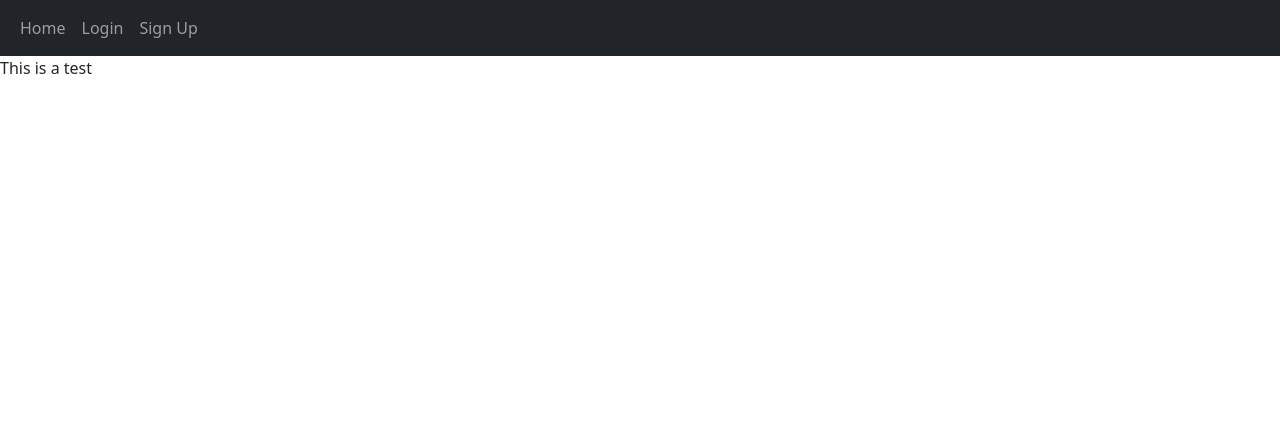
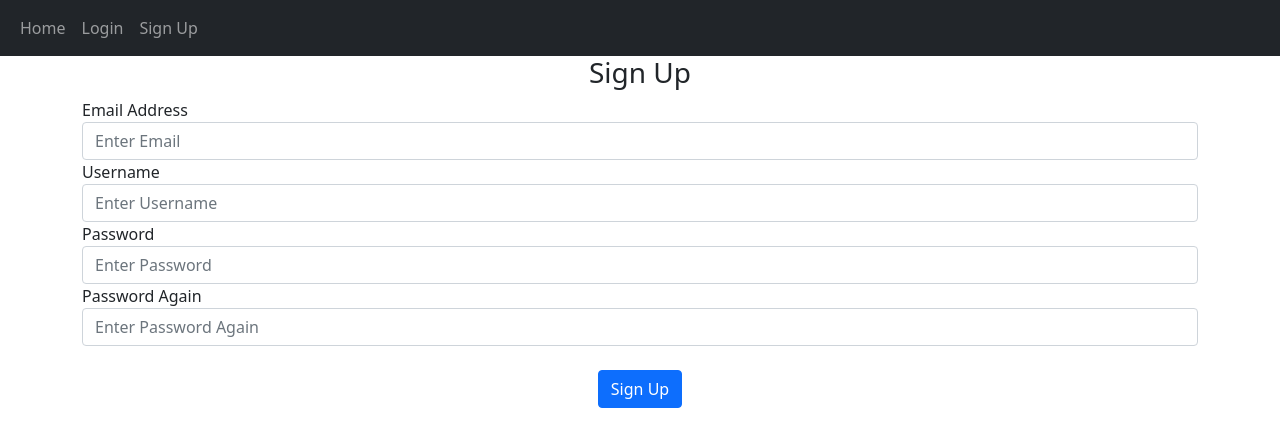
Before and after one commit to verowangari/pitch-post, a Flask app: page /sign-up in a window 1280 px wide. Shown: the top 447 px of the page. Run offline with Flask 2, Linux system fonts and the light colour scheme.

Commit message:
create signup page

```diff
--- a/website/templates/base.html
+++ b/website/templates/base.html
@@ -29,7 +29,7 @@
     </div>
   </div>
 </nav>
-  <div>  {% block content %} {% endblock %} </div>
+  <div class="container">  {% block content %} {% endblock %} </div>
 <!-- JavaScript Bundle with Popper -->
 <script src="https://cdn.jsdelivr.net/npm/bootstrap@5.1.3/dist/js/bootstrap.bundle.min.js" integrity="sha384-ka7Sk0Gln4gmtz2MlQnikT1wXgYsOg+OMhuP+IlRH9sENBO0LRn5q+8nbTov4+1p" crossorigin="anonymous"></script>
 </body>
--- a/website/templates/signup.html
+++ b/website/templates/signup.html
@@ -1,4 +1,44 @@
-{% extends "base.html" %}
-{% block title %} Home{% endblock %}
-
-{% block content %} This is a test{% endblock %}
+{% extends "base.html" %} {% block title %}Sign Up{% endblock %} {% block
+    content %}
+    <form method="POST">
+      <h3 align="center">Sign Up</h3>
+      <div class="form-group">
+        <label for="email">Email Address</label>
+        <input
+          type="text"
+          id="email"
+          name="email"
+          class="form-control"
+          placeholder="Enter Email"
+        />
+        <label for="username">Username</label>
+        <input
+          type="text"
+          id="username"
+          name="username"
+          class="form-control"
+          placeholder="Enter Username"
+        />
+        <label for="password1">Password</label>
+        <input
+          type="password"
+          id="password1"
+          name="password1"
+          class="form-control"
+          placeholder="Enter Password"
+        />
+        <label for="password2">Password Again</label>
+        <input
+          type="password"
+          id="password2"
+          name="password2"
+          class="form-control"
+          placeholder="Enter Password Again"
+        />
+        <br />
+        <div align="center">
+          <button class="btn btn-primary" type="submit">Sign Up</button>
+        </div>
+      </div>
+    </form>
+    {% endblock %}
```
